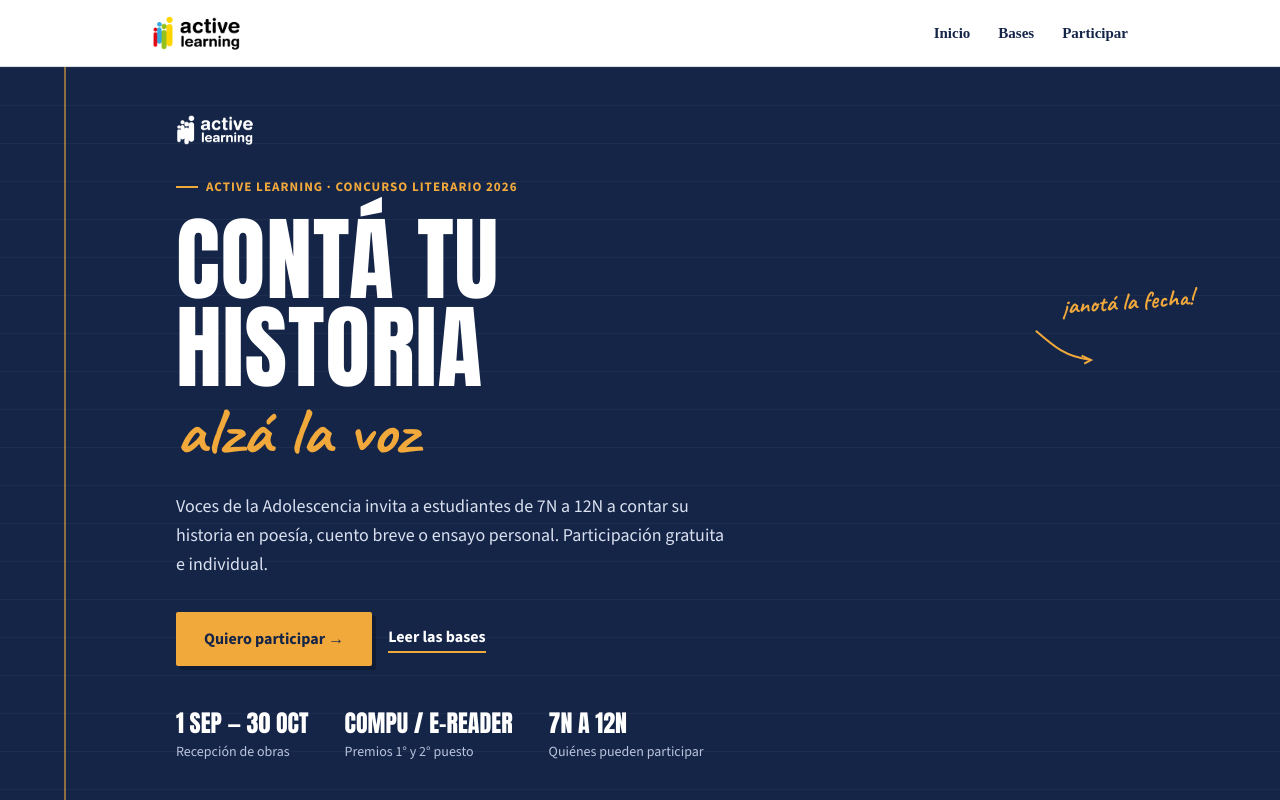
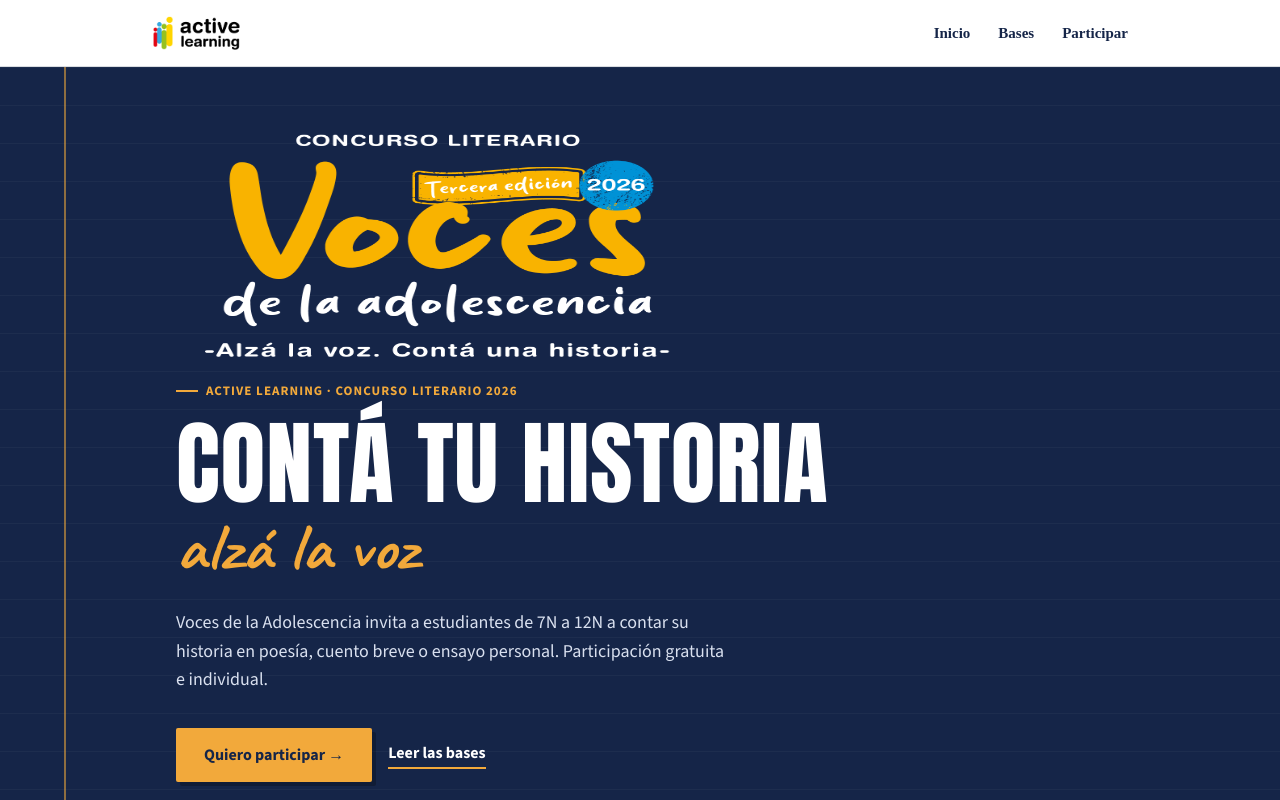
Before and after one commit to sophieblousson/voces-de-la-adolescencia, a Next.js app: page / in a window 1280 px wide. Shown: the top 800 px of the page. Built offline with nearby package versions, Linux system fonts and the light colour scheme.

Commit message:
Refactor Hero component layout and content

```diff
--- a/components/home/Hero.tsx
+++ b/components/home/Hero.tsx
@@ -1,45 +1,34 @@
 import Link from "next/link";
-import Logo from "@/components/layout/Logo";
+import Image from "next/image";
 import styles from "./Hero.module.css";
 
 export default function Hero() {
   return (
     <section className={styles.hero}>
-      <div className={styles.marginalia} aria-hidden="true">
-        ¡anotá la fecha!
-        <svg width="60" height="40" viewBox="0 0 60 40" fill="none">
-          <path
-            d="M2 2C20 20 30 30 55 35"
-            stroke="currentColor"
-            strokeWidth="2"
-            fill="none"
+      <div className={styles.wrap}>
+        <div className={styles.bannerWrap}>
+          <Image
+            src="/voces-banner.png"
+            alt="Voces 2026 · Tercera edición"
+            width={520}
+            height={260}
+            className={styles.banner}
+            priority
           />
-          <path
-            d="M46 30 L55 35 L48 38"
-            stroke="currentColor"
-            strokeWidth="2"
-            fill="none"
-          />
-        </svg>
-      </div>
-
-      <div className={styles.wrap}>
-        <Logo variant="white" size="md" className={styles.heroLogo} />
+        </div>
 
         <span className={styles.eyebrow}>
           Active Learning · Concurso literario 2026
         </span>
 
         <h1 className={styles.title}>
-          Contá tu
-          <br />
-          historia
+          Contá tu historia
           <span>alzá la voz</span>
         </h1>
 
         <p className={styles.lead}>
-          Voces de la Adolescencia invita a estudiantes de 7N a 12N a contar su
-          historia en poesía, cuento breve o ensayo personal. Participación
+          Voces de la Adolescencia invita a estudiantes de 7N a 12N a contar
+          su historia en poesía, cuento breve o ensayo personal. Participación
           gratuita e individual.
         </p>
 
@@ -55,21 +44,23 @@ export default function Hero() {
 
         <div className={styles.heroMeta}>
           <div>
-            <strong>1 sep — 30 oct</strong>
+            <strong>1 SEP — 30 OCT</strong>
             <span>Recepción de obras</span>
           </div>
 
           <div>
-            <strong>Compu / E-reader</strong>
-            <span>Premios 1° y 2° puesto</span>
-          </div>
-
-          <div>
-            <strong>7N a 12N</strong>
+            <strong>7N A 12N</strong>
             <span>Quiénes pueden participar</span>
           </div>
         </div>
       </div>
+
+      <div className={styles.sideNote}>
+        <p className={styles.sideNoteText}>¡anotá la fecha!</p>
+        <span className={styles.arrow} aria-hidden="true">
+          ↘
+        </span>
+      </div>
     </section>
   );
 }
```
